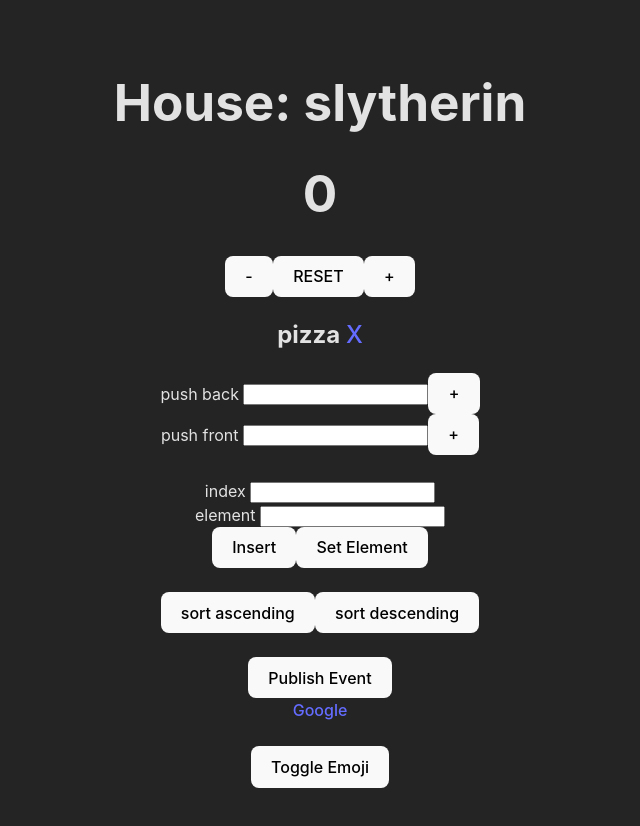
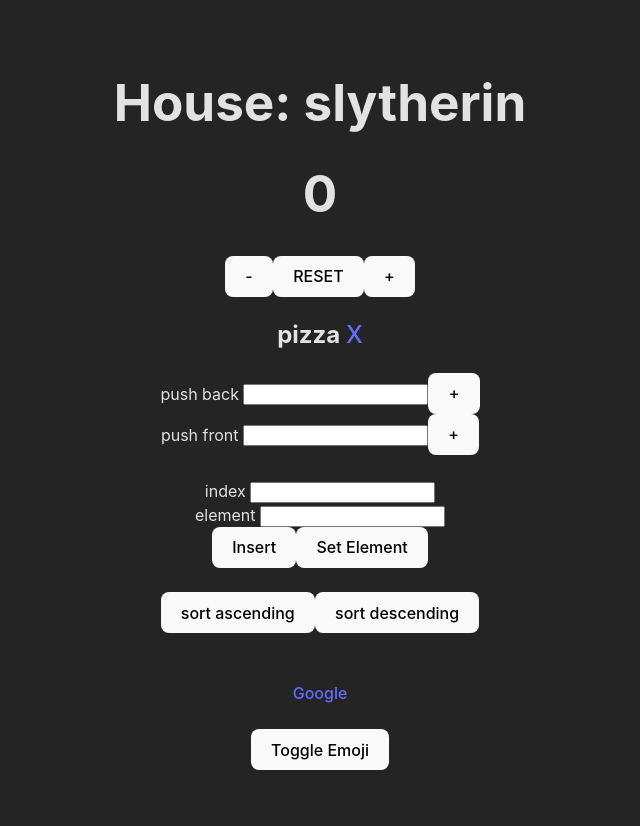
Before and after one commit to alanngo/react-vite-starter, a React (Vite) app: page / in a window 1280 px wide. Shown: the whole page, without its empty margins (320-960 px from the left). Built offline with nearby package versions, Linux system fonts and the light colour scheme.

Commit message:
removed optional any

```diff
--- a/src/App.tsx
+++ b/src/App.tsx
@@ -9,12 +9,11 @@ import Container from './components/vite/Container'
 import Text from './components/vite/Text'
 import { ascending, descending } from './helper/functions'
 import { useArray, useRandom, useToggle} from './helper/functions/hooks'
-import { usePublisher, useSubscriber } from './helper/functions/hooks/events'
+import { useSubscriber } from './helper/functions/hooks/events'
 import { ArrayEntry } from './helper/types/arrays'
 
 const App = (): JSX.Element => {
   const { arr: foods, pushBack, pushFront, insert, setElem, remove, sort } = useArray<string>(["pizza"])
-  const publish = usePublisher()
   const random = useRandom<string>(["gryffindor", "slytherin", "ravenclaw", "hufflepuff"])
   useSubscriber<number>("PICKLE_RICK", (data: number) => {
     console.log(data)
@@ -57,7 +56,6 @@ const App = (): JSX.Element => {
 
       <ArrayOps/>
       <Break />
-      <Button onClick={() => publish<number>("PICKLE_RICK", 123456)}>Publish Event</Button>
 
       <Break />
       <Anchor href='https://www.google.com'>Google</Anchor>
@@ -65,8 +63,6 @@ const App = (): JSX.Element => {
       <Break num={2}/>
       <RenderIf condition={emoji}>
         <Text level={2}> ⚡</Text>
-        <h2>meep</h2>
-
       </RenderIf>
       <Button onClick={toggleEmoji}>Toggle Emoji</Button>
 
--- a/src/helper/functions/index.ts
+++ b/src/helper/functions/index.ts
@@ -1,9 +1,8 @@
-import { Optional, OptionalAny, OptionalArray, OptionalBoolean, OptionalNumber, OptionalObject, OptionalString } from "../types/optional";
+import { Optional,  OptionalArray, OptionalBoolean, OptionalNumber, OptionalObject, OptionalString } from "../types/optional";
 import { BLANK, EMPTY_ARRAY, EMPTY_OBJ } from "../constants";
 
 // optionals
 export const optional = <T>(arg: Optional<T>, fallback: T): T => arg || fallback
-export const optionalAny = (arg: OptionalAny, fallback: unknown): unknown => optional(arg, fallback)
 export const optionalObject = (arg: OptionalObject, fallback: object = EMPTY_OBJ): object => optional<object>(arg, fallback)
 export const optionalArray = <T>(arg: OptionalArray<T>, fallback: T[] = EMPTY_ARRAY): T[] => optional<T[]>(arg, fallback)
 export const optionalNumber = (arg: OptionalNumber, fallback: number = 1): number => optional<number>(arg, fallback)
--- a/src/main.tsx
+++ b/src/main.tsx
@@ -1,9 +1,10 @@
+/* eslint-disable no-unexpected-multiline */
 import { StrictMode } from 'react'
-import ReactDOM from 'react-dom/client'
+import {createRoot} from 'react-dom/client'
 import App from './App.tsx'
 // import './index.css'
 
-ReactDOM.createRoot(document.getElementById('root')!).render
+createRoot(document.getElementById('root')!).render
 (
   <StrictMode>
     <App />
```
